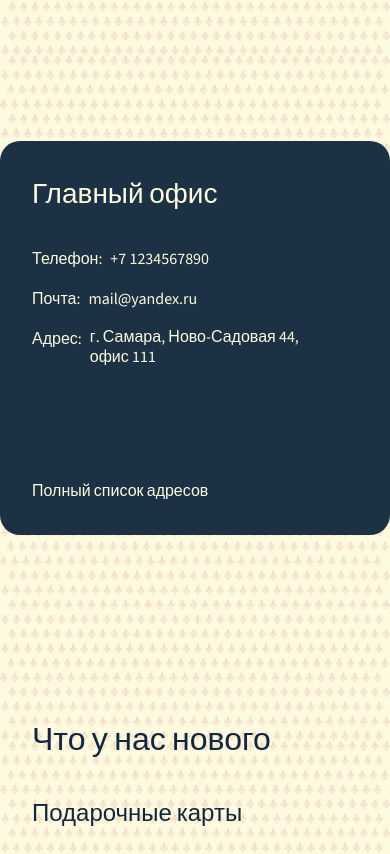
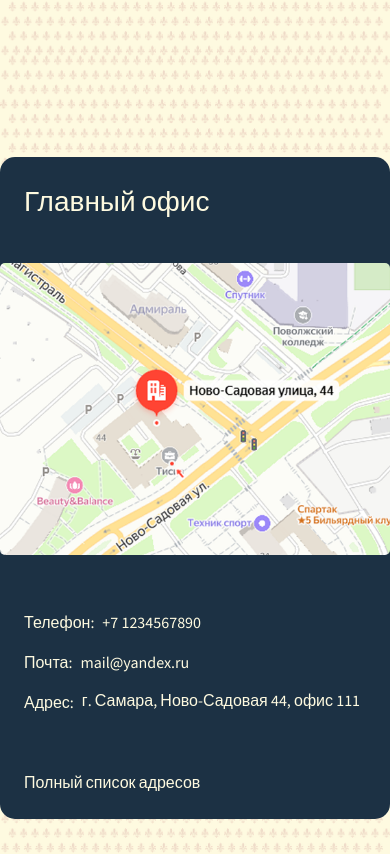
Before and after one commit to Varvara168/premium-site, a React (Vite) app: page / in a window 390 px wide. Shown: the part 7255-8109 px from the top of the page. Built offline with nearby package versions, Linux system fonts and the light colour scheme; a web font is replaced by a local one.

Commit message:
mobile_version location

```diff
--- a/src/components/HeroPage.tsx
+++ b/src/components/HeroPage.tsx
@@ -409,7 +409,37 @@ export default function Hero() {
 
     <section id="location" className="mt-16 rounded-[20px] py-1">
       <div className="relative ">
-        <div className="w-full sm:w-[440px] h-auto sm:h-[530px] rounded-[20px] bg-[#1C3144] p-8 sm:p-20 text-[#FEFAE0]">
+        {/* Mobile: blue background — heading, then map image, then contact text */}
+        <div className="md:hidden">
+          <div className="mt-4 rounded-[15px] bg-[#1C3144] p-6 text-[#FEFAE0]">
+            <p className="mb-10 text-[28px]">Главный офис</p>
+
+            <div className="overflow-hidden rounded-[5px] aspect-[4/3] -mx-6">
+              <img src={map} alt="Map" className="block w-full h-full object-cover" />
+            </div>
+
+            <div className="mt-14 space-y-4 ">
+              <div className="flex items-center gap-2">
+                <span className="text-[16px] font-light">Телефон:</span>
+                <p className="text-[16px] font-light leading-tight">+7 1234567890</p>
+              </div>
+              <div className="flex items-center gap-2">
+                <span className="text-[16px] font-light">Почта:</span>
+                <p className="text-[16px] font-light leading-tight">mail@yandex.ru</p>
+              </div>
+              <div className="flex items-start gap-2 ">
+                <span className="text-[16px] font-light">Адрес:</span>
+                <p className="text-[16px] font-light leading-tight">г. Самара, Ново-Садовая 44, офис 111</p>
+              </div>
+
+            </div>
+            <a href="">
+              <p className="text-[16px] font-extralight text-[#FEFAE0] mt-14">Полный список адресов</p>
+            </a>
+          </div>
+        </div>
+
+        <div className="hidden md:block w-full sm:w-[440px] h-auto sm:h-[530px] rounded-[20px] bg-[#1C3144] p-8 sm:p-20 text-[#FEFAE0]">
           <div>
             <p className="mb-8 text-[#FEFAE0] font-normal text-[28px]">
               Главный офис
```
